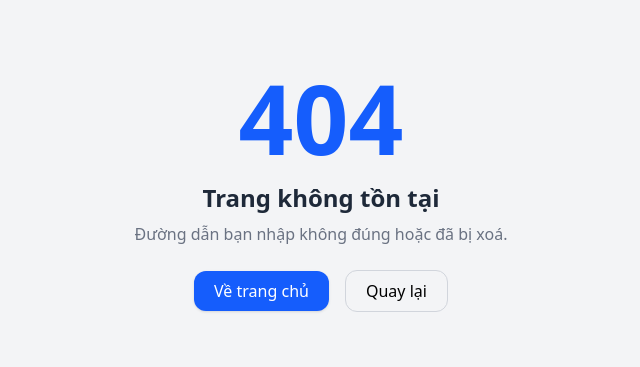
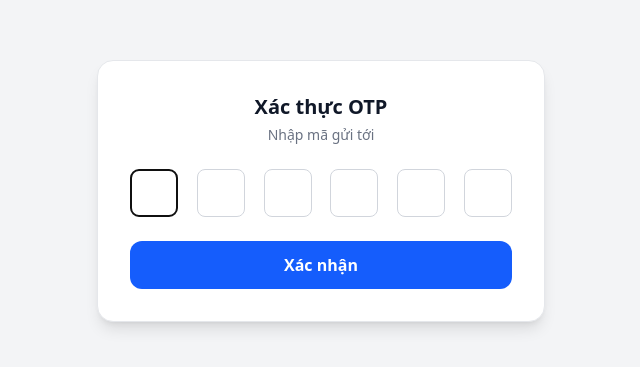
Before and after one commit to chung1607/HRMSystem-ui, a React (Vite) app: page /verify-otp in a window 1280 px wide. Before the commit this address had no page. Shown: the part 209-576 px from the top of the page, without its empty margins (319-959 px from the left). Built offline with nearby package versions, Linux system fonts and the light colour scheme.

Commit message:
#7 - Update RegisterPage Otp Verification

```diff
--- a/src/components/HeaderComponent/HeaderComponent.jsx
+++ b/src/components/HeaderComponent/HeaderComponent.jsx
@@ -1,9 +1,58 @@
-import React from 'react'
-
+import React from "react";
+import { Link } from "react-router-dom";
+import { FiBell, FiSearch, FiUser } from "react-icons/fi";
 const HeaderComponent = () => {
   return (
-    <div>HeaderComponent</div>
-  )
-}
+    <header className="h-16 bg-white shadow flex items-center justify-between px-6">
+      {/* Left */}
+      <div className="flex items-center gap-6">
+        {/* Logo */}
+        <Link to="/" className="text-xl font-bold text-blue-600">
+          HRM System
+        </Link>
 
-export default HeaderComponent
+        {/* Menu */}
+        <nav className="hidden md:flex items-center gap-4 text-gray-600">
+          <Link to="/" className="hover:text-blue-600 transition">
+            Dashboard
+          </Link>
+          <Link to="/employees" className="hover:text-blue-600 transition">
+            Employees
+          </Link>
+          <Link to="/teams" className="hover:text-blue-600 transition">
+            Teams
+          </Link>
+        </nav>
+      </div>
+
+      {/* Right */}
+      <div className="flex items-center gap-4">
+        {/* Search */}
+        <div className="hidden md:flex items-center bg-gray-100 px-3 py-1 rounded-lg">
+          <FiSearch className="text-gray-500" />
+          <input
+            type="text"
+            placeholder="Search..."
+            className="bg-transparent outline-none px-2 text-sm"
+          />
+        </div>
+
+        {/* Notification */}
+        <button className="relative">
+          <FiBell className="text-gray-600 text-lg" />
+          <span className="absolute -top-1 -right-1 w-2 h-2 bg-red-500 rounded-full"></span>
+        </button>
+
+        {/* Avatar */}
+        <div className="flex items-center gap-2 cursor-pointer">
+          <div className="w-8 h-8 bg-gray-300 rounded-full flex items-center justify-center">
+            <FiUser />
+          </div>
+          <span className="hidden md:block text-sm font-medium">Admin</span>
+        </div>
+      </div>
+    </header>
+  );
+};
+
+export default HeaderComponent;
--- a/src/pages/auth/OtpVerificationPage/OtpVerification.jsx
+++ b/src/pages/auth/OtpVerificationPage/OtpVerification.jsx
@@ -1,9 +1,21 @@
-import { useRef, useState } from "react";
+import { useRef, useState, useEffect } from "react";
 import Button from "../../../components/ButtonComponent/ButtonComponent";
+import { verifyOtp } from "../../../services/authServices";
+import toast from "react-hot-toast";
+import { useNavigate, useLocation } from "react-router-dom";
 
 export default function OtpVerification() {
+  const navigate = useNavigate();
+  const location = useLocation();
+
+  const phone = location.state?.phone;
+
   const [otp, setOtp] = useState(["", "", "", "", "", ""]);
   const inputsRef = useRef([]);
+
+  useEffect(() => {
+    inputsRef.current[0]?.focus();
+  }, []);
 
   const handleChange = (value, index) => {
     if (!/^[0-9]?$/.test(value)) return;
@@ -21,86 +33,71 @@ export default function OtpVerification() {
     if (e.key === "Backspace") {
       const newOtp = [...otp];
 
-      // nếu ô hiện tại có số → xoá số
       if (newOtp[index]) {
         newOtp[index] = "";
         setOtp(newOtp);
-      }
-      // nếu ô rỗng → move về ô trước
-      else if (index > 0) {
+      } else if (index > 0) {
         inputsRef.current[index - 1]?.focus();
-
         newOtp[index - 1] = "";
         setOtp(newOtp);
       }
     }
   };
 
-  const handlePaste = (e) => {
-    const pasteData = e.clipboardData.getData("text").slice(0, 6);
-    if (!/^\d+$/.test(pasteData)) return;
+  const handleSubmit = async (e) => {
+    e.preventDefault();
 
-    const newOtp = pasteData.split("");
-    setOtp(newOtp);
+    const code = otp.join("");
 
-    // focus ô cuối
-    setTimeout(() => {
-      inputsRef.current[newOtp.length - 1]?.focus();
-    }, 0);
-  };
+    if (code.length < 6) {
+      return toast.error("Vui lòng nhập đủ OTP");
+    }
 
-  const handleSubmit = (e) => {
-    e.preventDefault();
-    const code = otp.join("");
-    console.log("OTP:", code);
+    try {
+      await verifyOtp({
+        phone,
+        otp: code,
+      });
+
+      toast.success("Xác thực thành công!");
+
+      setTimeout(() => {
+        navigate("/login");
+      }, 1000);
+    } catch (err) {
+      const message = err.response?.data?.message || "OTP không hợp lệ";
+
+      toast.error(message);
+    }
   };
 
   return (
     <div className="min-h-[100dvh] bg-gray-100 flex items-center justify-center p-4">
       <div className="w-full max-w-md min-w-[360px] bg-white rounded-2xl border border-gray-200 shadow-lg p-6 sm:p-8">
-        {/* Header */}
         <div className="text-center mb-6">
           <h1 className="text-xl font-semibold text-gray-900">Xác thực OTP</h1>
-          <p className="text-sm text-gray-500 mt-1">
-            Nhập mã 6 số được gửi tới số điện thoại của bạn
-          </p>
+          <p className="text-sm text-gray-500 mt-1">Nhập mã gửi tới {phone}</p>
         </div>
 
         <form onSubmit={handleSubmit} className="flex flex-col gap-6">
-          {/* OTP Input */}
-          <div className="flex justify-between gap-2" onPaste={handlePaste}>
+          <div className="flex justify-between gap-2">
             {otp.map((digit, index) => (
               <input
                 key={index}
                 type="text"
                 maxLength={1}
                 ref={(el) => (inputsRef.current[index] = el)}
-                value={digit}
+                value={digit || ""}
                 onChange={(e) => handleChange(e.target.value, index)}
                 onKeyDown={(e) => handleKeyDown(e, index)}
-                className="w-12 h-12 sm:w-14 sm:h-14 text-center text-lg font-semibold border border-gray-300 rounded-lg focus:outline-none focus:ring-2 focus:ring-blue-500"
+                className="w-12 h-12 text-center border border-gray-300 rounded-lg"
               />
             ))}
           </div>
 
-          {/* Verify Button */}
-          <Button
-            type="submit"
-            className="w-full py-3 bg-blue-600 text-white hover:bg-blue-700"
-          >
+          <Button type="submit" className="w-full py-3 bg-blue-600 text-white">
             Xác nhận
           </Button>
-
-          {/* Resend */}
-          <div className="text-center text-sm text-gray-500">
-            Chưa nhận được mã?{" "}
-            <button
-              type="button"
-              className="text-blue-600 hover:underline font-medium"
-            >
-              Gửi lại
-            </button>
-          </div>
         </form>
       </div>
     </div>
--- a/src/pages/auth/RegisterPage/Register.jsx
+++ b/src/pages/auth/RegisterPage/Register.jsx
@@ -4,6 +4,7 @@ import InputField from "../../../components/InputFieldComponent/InputFieldCompon
 import { register } from "../../../services/authServices";
 import { useNavigate } from "react-router-dom";
 import toast from "react-hot-toast";
+import { sendOtp } from "../../../services/authServices";
 
 export default function RegisterPage() {
   const navigate = useNavigate();
@@ -31,7 +32,8 @@ export default function RegisterPage() {
 
       const res = await register(form);
       console.log("Register success:", res.data);
-      toast.success("Đăng ký thành công!");
+      await sendOtp(form.phone);
+      toast.success("Đăng ký thành công! Kiểm tra OTP");
       // reset form
       setForm({
         username: "",
@@ -39,9 +41,9 @@ export default function RegisterPage() {
         phone: "",
       });
 
-      // redirect sang login
-      navigate("/login");
-
+      navigate("/verify-otp", {
+        state: { phone: form.phone },
+      });
     } catch (err) {
       console.error(err);
 
@@ -57,7 +59,6 @@ export default function RegisterPage() {
   return (
     <div className="min-h-screen bg-gray-100 flex items-center justify-center p-4">
       <div className="w-full max-w-md min-w-[360px] bg-white rounded-2xl border border-gray-200 shadow-lg p-6 sm:p-8">
-
         {/* Logo */}
         <div className="flex items-center gap-3 mb-6">
           <div className="w-9 h-9 rounded-lg bg-blue-600 flex items-center justify-center">
@@ -85,7 +86,6 @@ export default function RegisterPage() {
 
         {/* Form */}
         <form onSubmit={handleSubmit} className="flex flex-col gap-4">
-
           {/* Error */}
           {error && (
             <div className="bg-red-50 border border-red-200 text-red-600 text-sm rounded-lg px-4 py-2">
@@ -122,7 +122,9 @@ export default function RegisterPage() {
           <Button
             type="submit"
             className={`w-full py-3 ${
-              loading ? "bg-blue-400 cursor-not-allowed" : "bg-blue-600 hover:bg-blue-700 text-white"
+              loading
+                ? "bg-blue-400 cursor-not-allowed"
+                : "bg-blue-600 hover:bg-blue-700 text-white"
             }`}
           >
             {loading ? "Đang xử lý..." : "Đăng ký tài khoản"}
@@ -136,7 +138,8 @@ export default function RegisterPage() {
             và{" "}
             <a href="/privacy" className="text-blue-600 hover:underline">
               Chính sách bảo mật
-            </a>.
+            </a>
+            .
           </p>
         </form>
 
@@ -150,7 +153,6 @@ export default function RegisterPage() {
             Đăng nhập ngay
           </a>
         </p>
-
       </div>
     </div>
   );
--- a/src/routes/index.js
+++ b/src/routes/index.js
@@ -25,7 +25,7 @@ const routes = [
         isShowHeader: false
     },
     {
-        path: "/otp",
+        path: "/verify-otp",
         page: OtpVerification,
         isShowHeader: false
     }
--- a/src/services/authServices.js
+++ b/src/services/authServices.js
@@ -9,3 +9,11 @@ export const register = (data) => {
 export const login = (data) => {
   return axios.post(`${API_URL}/login`, data);
 };
+
+export const sendOtp = (phone) => {
+  return axios.post(`${API_URL}/send-otp`, { phone });
+}
+
+export const verifyOtp = (data) => {
+  return axios.post(`${API_URL}/verify-otp`, data);
+}
```
